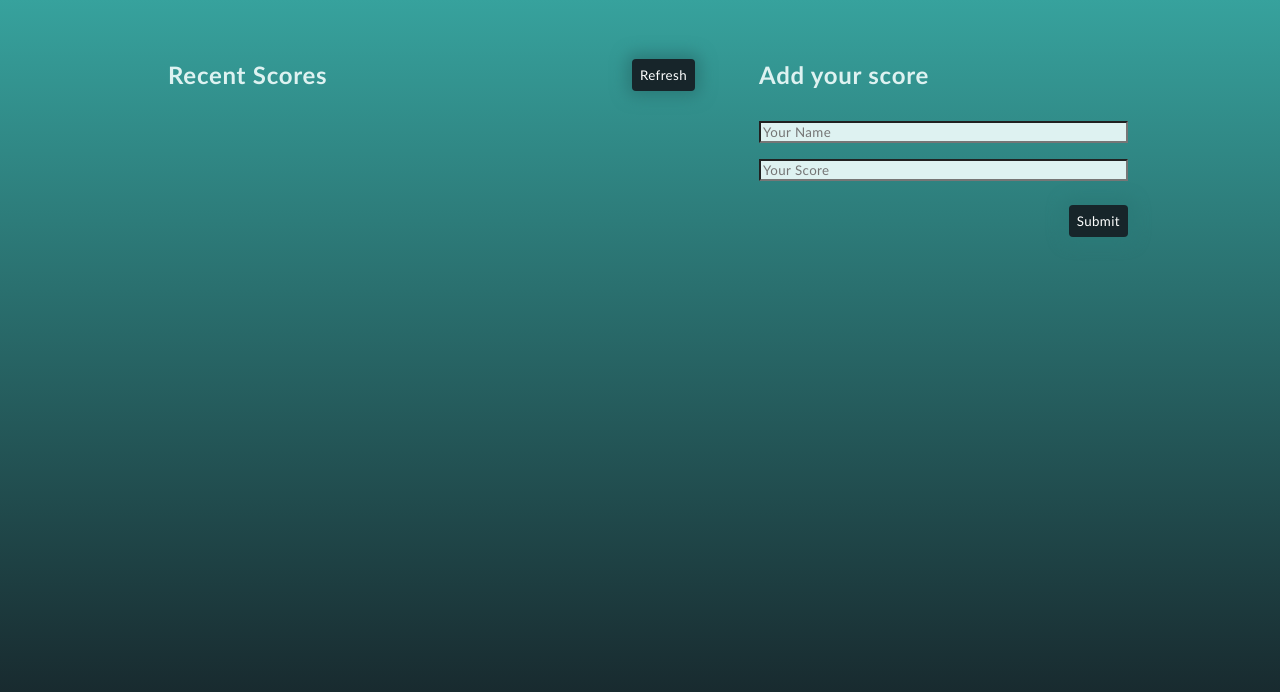
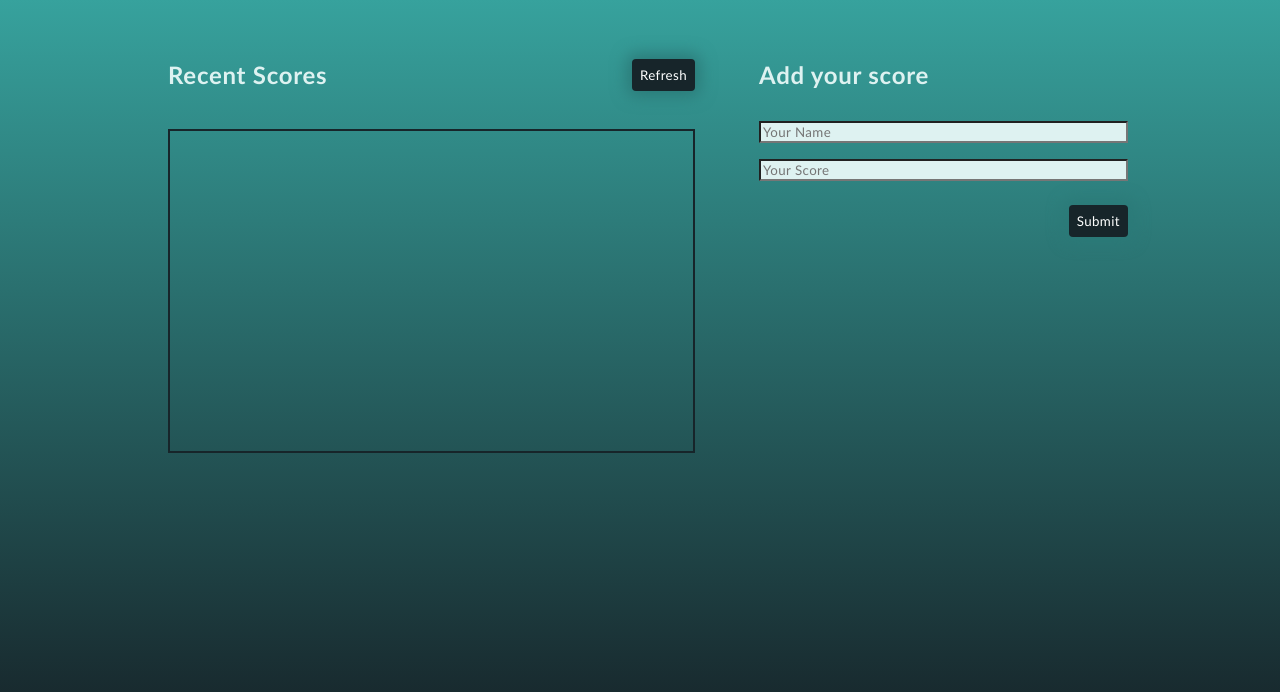
Before and after one commit to sunga12/Leaderboard, a website built with webpack: page src/index.html in a window 1280 px wide. Shown: the part 76-768 px from the top of the page. Built offline with nearby package versions, Linux system fonts and the light colour scheme; no server answers.

Commit message:
Add additional styles

```diff
--- a/src/getData.js
+++ b/src/getData.js
@@ -3,15 +3,15 @@ export default async function getTheData() {
   scoreboard.textContent = '';
 
   const response = await fetch('https://us-central1-js-capstone-backend.cloudfunctions.net/api/games/RP7P3DgAooG12Jvz9hXa/scores')
-    .then((res) =>  res.json())
+    .then((res) => res.json())
     .then((data) => {
       data.result.forEach((entry) => {
         const score = document.createElement('li');
-        score.textContent = `${entry.user} : ${entry.score}`;
+        score.className = 'score';
+        score.textContent = `${entry.user}: ${entry.score}`;
         scoreboard.appendChild(score);
       });
     });
 
   return response;
-
 }
--- a/src/index.css
+++ b/src/index.css
@@ -10,6 +10,7 @@ body {
   background-repeat: no-repeat;
   background-attachment: fixed;
   background-image: linear-gradient(#3aafa9, #17252a);
+  overflow-x: hidden;
 }
 
 .heading {
@@ -72,6 +73,16 @@ button:hover {
 
 .scores {
   padding: 0;
+  height: 20rem;
+  overflow-y: scroll;
+  overflow-x: hidden;
+  border: 2px solid #17252a;
+}
+
+.score {
+  border: 1px solid #17252a;
+  color: #def2f1;
+  padding: 0.1rem 0.3rem;
 }
 
 li {
@@ -99,3 +110,20 @@ form input:hover {
   margin: 2rem;
   width: 70%;
 }
+
+/* width */
+::-webkit-scrollbar {
+  width: 10px;
+}
+
+/* Track */
+::-webkit-scrollbar-track {
+  box-shadow: inset 0 0 5px #17252a;
+  border-radius: 10px;
+}
+
+/* Handle */
+::-webkit-scrollbar-thumb {
+  background: #17252a;
+  border-radius: 10px;
+}
--- a/src/postData.js
+++ b/src/postData.js
@@ -14,6 +14,7 @@ export default async function postTheData() {
     body: JSON.stringify(data),
   });
 
+  scoreForm.reset();
   getTheData();
 
   return response.json();
```
Also changed, not shown: dist/index.html, dist/main.bundle.js.
